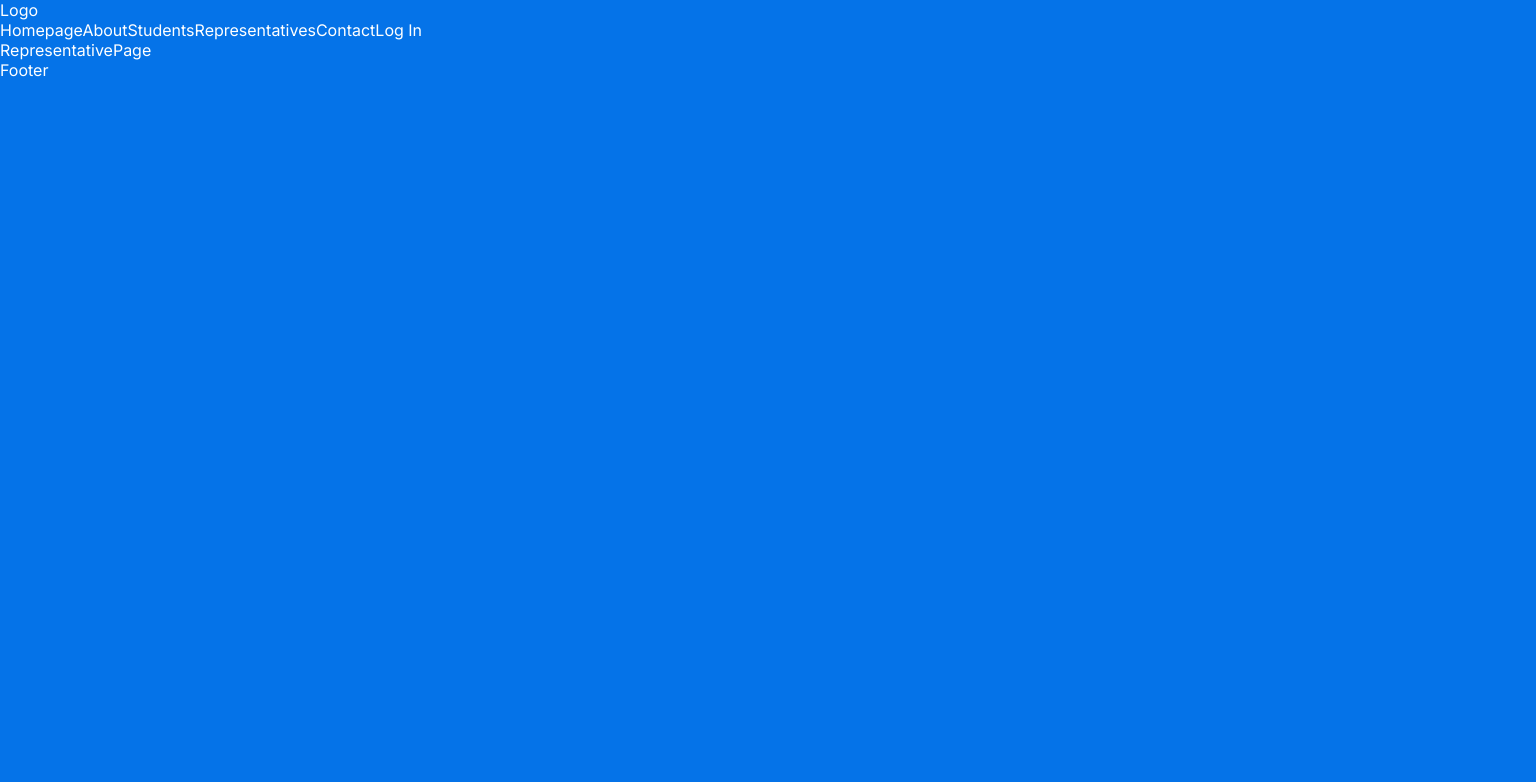
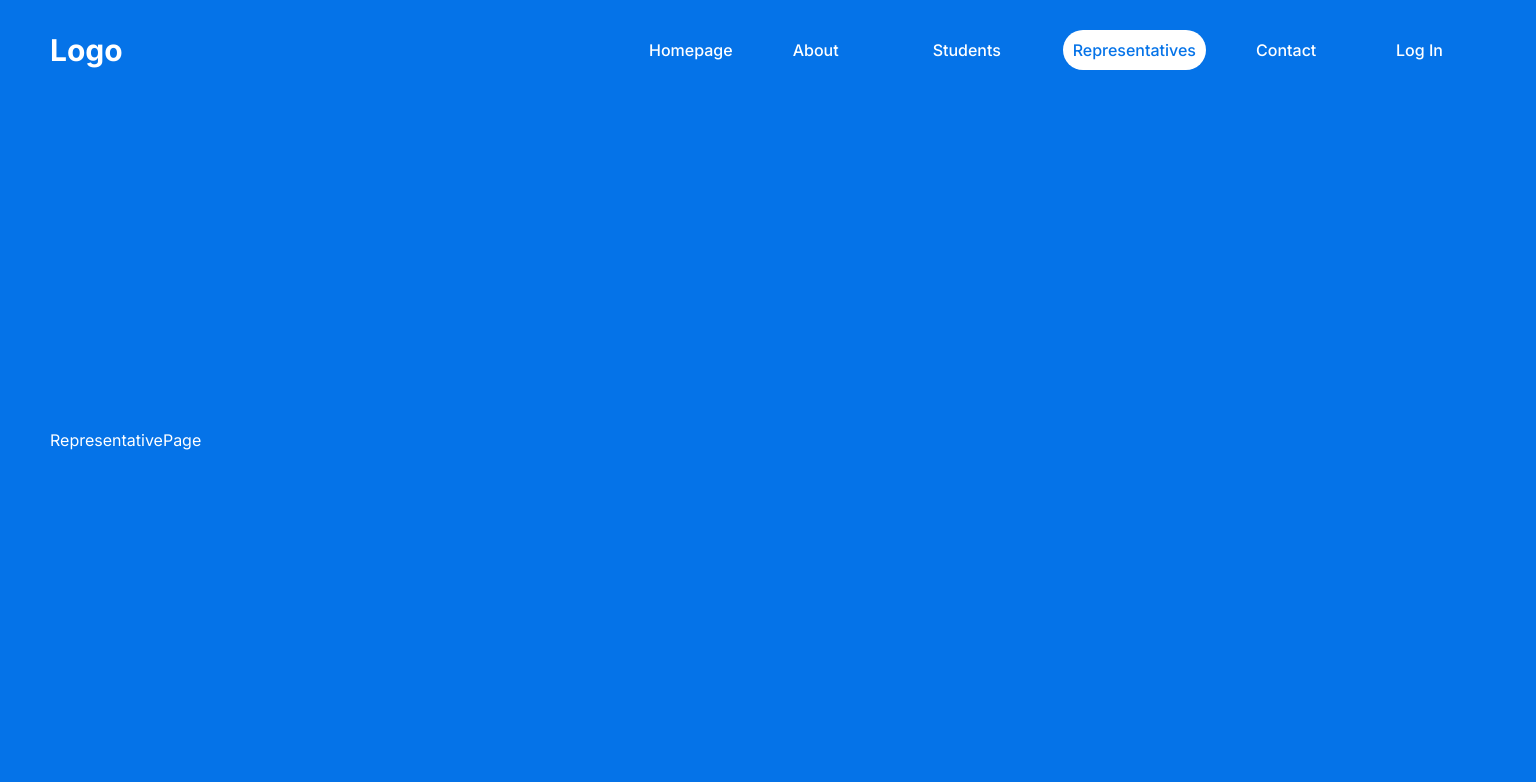
Before and after one commit to AaronTi30/finet, a Next.js app: page /representatives in a window 1280 px wide. Shown: the top 782 px of the page, 1536 px wide, since content can reach past the window. Built offline with nearby package versions, Linux system fonts and the light colour scheme.

Commit message:
feat: ADD navbar && active section logic

```diff
--- a/src/app/globals.css
+++ b/src/app/globals.css
@@ -19,3 +19,13 @@
     text-decoration: none;
     color: inherit;
 }
+
+.container{
+    width:1536px;
+    margin: auto;
+    padding-left: 50px;
+    padding-right: 50px;
+    min-height: 100vh;
+    display: flex;
+    flex-direction: column;
+    justify-content: space-between;}
--- a/src/app/layout.js
+++ b/src/app/layout.js
@@ -14,9 +14,11 @@
   return (
     <html lang="en">
       <body className={inter.className}>
+        <div className="container">
         <Navbar />
         {children}
         <Footer />
+        </div>
         </body>
     </html>
   )
--- a/src/components/navbar/Navbar.jsx
+++ b/src/components/navbar/Navbar.jsx
@@ -1,9 +1,10 @@
 import Links from "./links/Links"
+import styles from "./navbar.module.css"
 
 const Navbar = () => {
     return (
-        <div>
-            <div>Logo</div>
+        <div className={styles.container}>
+            <div className={styles.logo}>Logo</div>
             <div>
                 <Links/>
             </div>
--- a/src/components/navbar/links/Links.jsx
+++ b/src/components/navbar/links/Links.jsx
@@ -1,4 +1,6 @@
 import Link from "next/link";
+import styles from "./links.module.css"
+import NavLink from "./navLink/navLink";
 
 const Links = () => {
 
@@ -30,9 +32,9 @@
     ]
 
     return (
-        <div>
+        <div className={styles.links}>
             {links.map((link=>(
-                <Link href={link.path} key={link.title}>{link.title}</Link>
+                <NavLink item={link} key={link.title}/>
             )))}
         </div>
     )
--- /dev/null
+++ b/src/components/navbar/links/links.module.css
@@ -0,0 +1,5 @@
+.links{
+    display: flex;
+    align-items: center;
+    gap: 40px;
+}
--- /dev/null
+++ b/src/components/navbar/links/navLink/navLink.jsx
@@ -0,0 +1,21 @@
+"use client";
+
+import Link from "next/link"
+import styles from "./navLink.module.css"
+import { usePathname } from "next/navigation";
+
+const NavLink = ({ item }) => {
+    const pathName = usePathname();
+
+    return (
+        <Link
+            href={item.path}
+            className={`${styles.container} ${
+                pathName === item.path && styles.active
+            }`}>
+            {item.title}
+        </Link>
+    );
+};
+
+export default NavLink
--- /dev/null
+++ b/src/components/navbar/links/navLink/navLink.module.css
@@ -0,0 +1,12 @@
+.container{
+    min-width: 100px;
+    padding: 10px;
+    border-radius: 20px;
+    font-weight: 500;
+    align-items: center;
+}
+
+.active{
+    background-color: var(--text);
+    color: var(--bg);
+}
--- /dev/null
+++ b/src/components/navbar/navbar.module.css
@@ -0,0 +1,11 @@
+.container{
+    height: 100px;
+    display: flex;
+    align-items: center;
+    justify-content: space-between;
+}
+
+.logo{
+    font-size: 30px;
+    font-weight: bold;
+}
```
